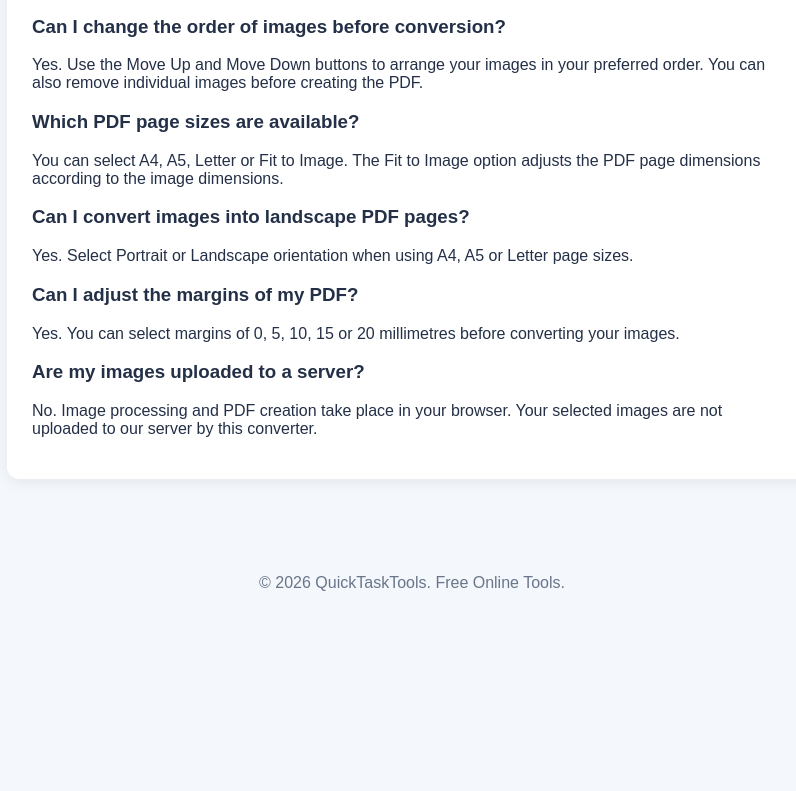
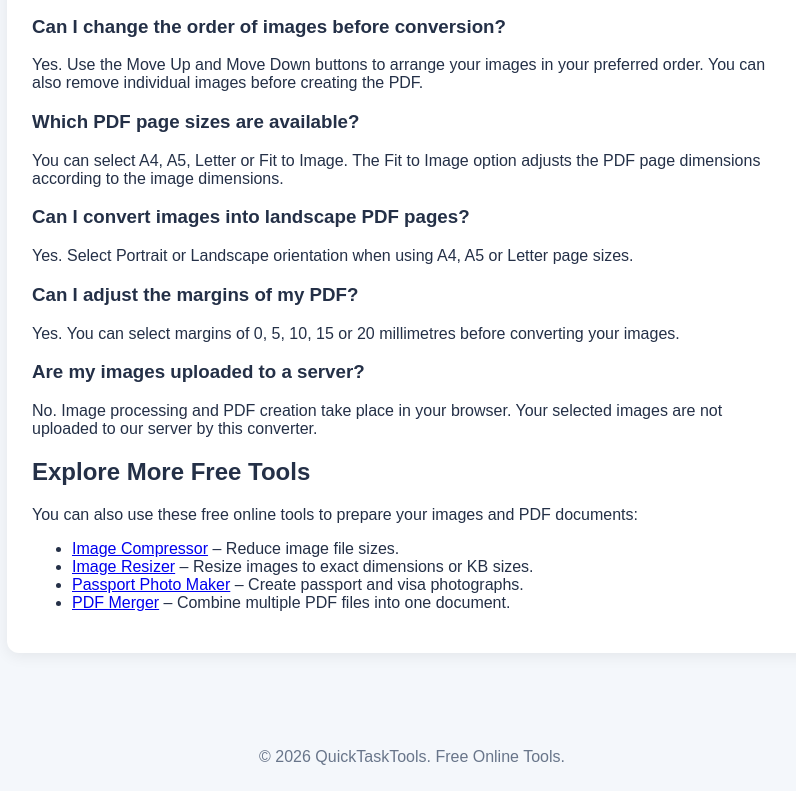
Before and after one commit to JalalKhan2023/quicktasktools, a plain HTML site: page image-to-pdf.html in a window 1280 px wide. Shown: the part 1464-2255 px from the top of the page, without its empty margins (228-1024 px from the left). Before the commit the page ends 2081 px from the top, so only its background shows below. Drawn offline with nearby package versions, Linux system fonts and the light colour scheme.

Commit message:
Add internal links to image to PDF converter

```diff
--- a/image-to-pdf.html
+++ b/image-to-pdf.html
@@ -219,6 +219,19 @@ Yes. You can select margins of 0, 5, 10, 15 or 20 millimetres before converting
 <p>
 No. Image processing and PDF creation take place in your browser. Your selected images are not uploaded to our server by this converter.
 </p>
+
+<h2>Explore More Free Tools</h2>
+
+<p>
+You can also use these free online tools to prepare your images and PDF documents:
+</p>
+
+<ul>
+  <li><a href="index.html#compressor">Image Compressor</a> – Reduce image file sizes.</li>
+  <li><a href="image-resizer.html">Image Resizer</a> – Resize images to exact dimensions or KB sizes.</li>
+  <li><a href="passport-photo-maker.html">Passport Photo Maker</a> – Create passport and visa photographs.</li>
+  <li><a href="pdf-merger.html">PDF Merger</a> – Combine multiple PDF files into one document.</li>
+</ul>
 
 </section>
 
```
